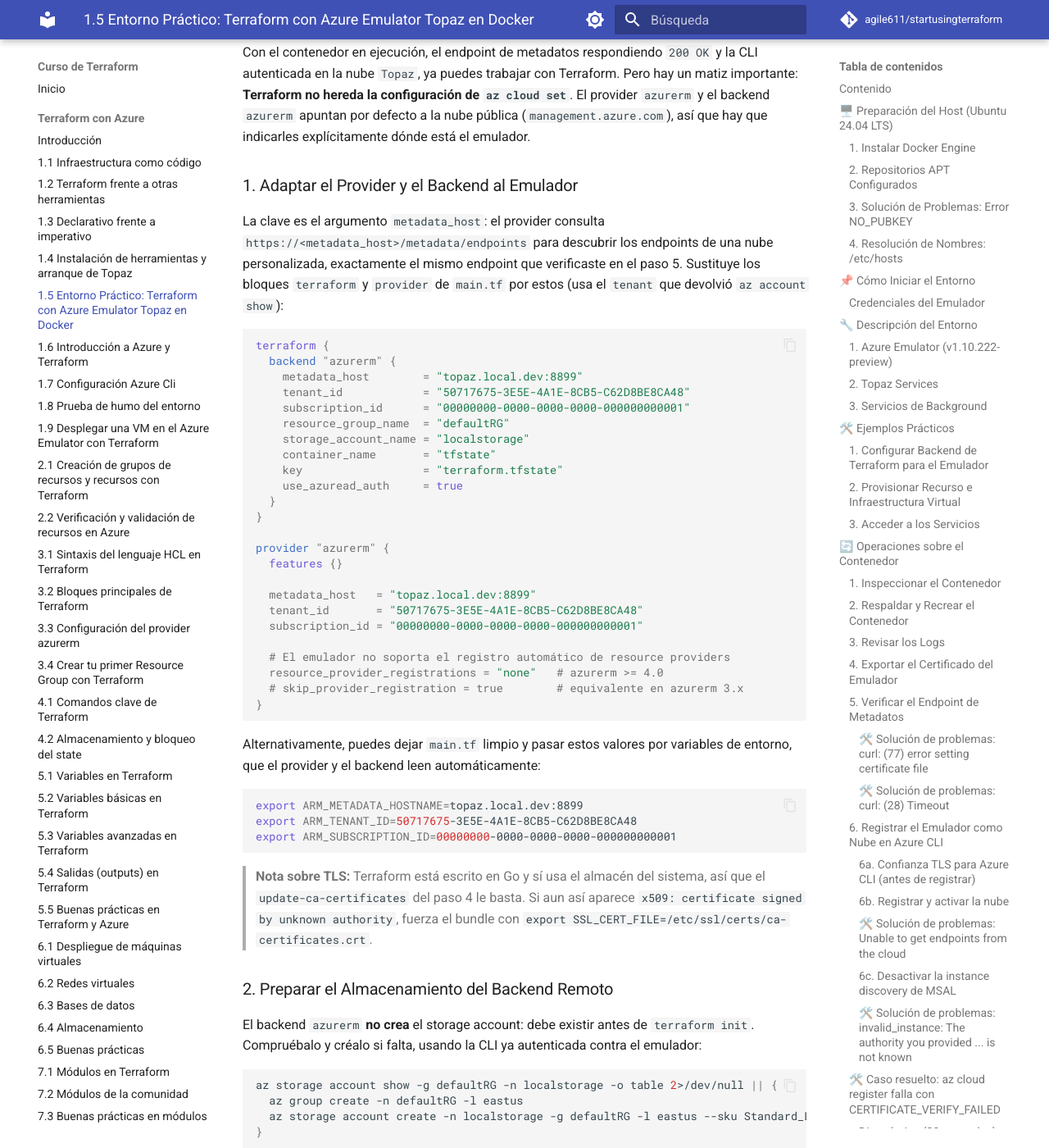
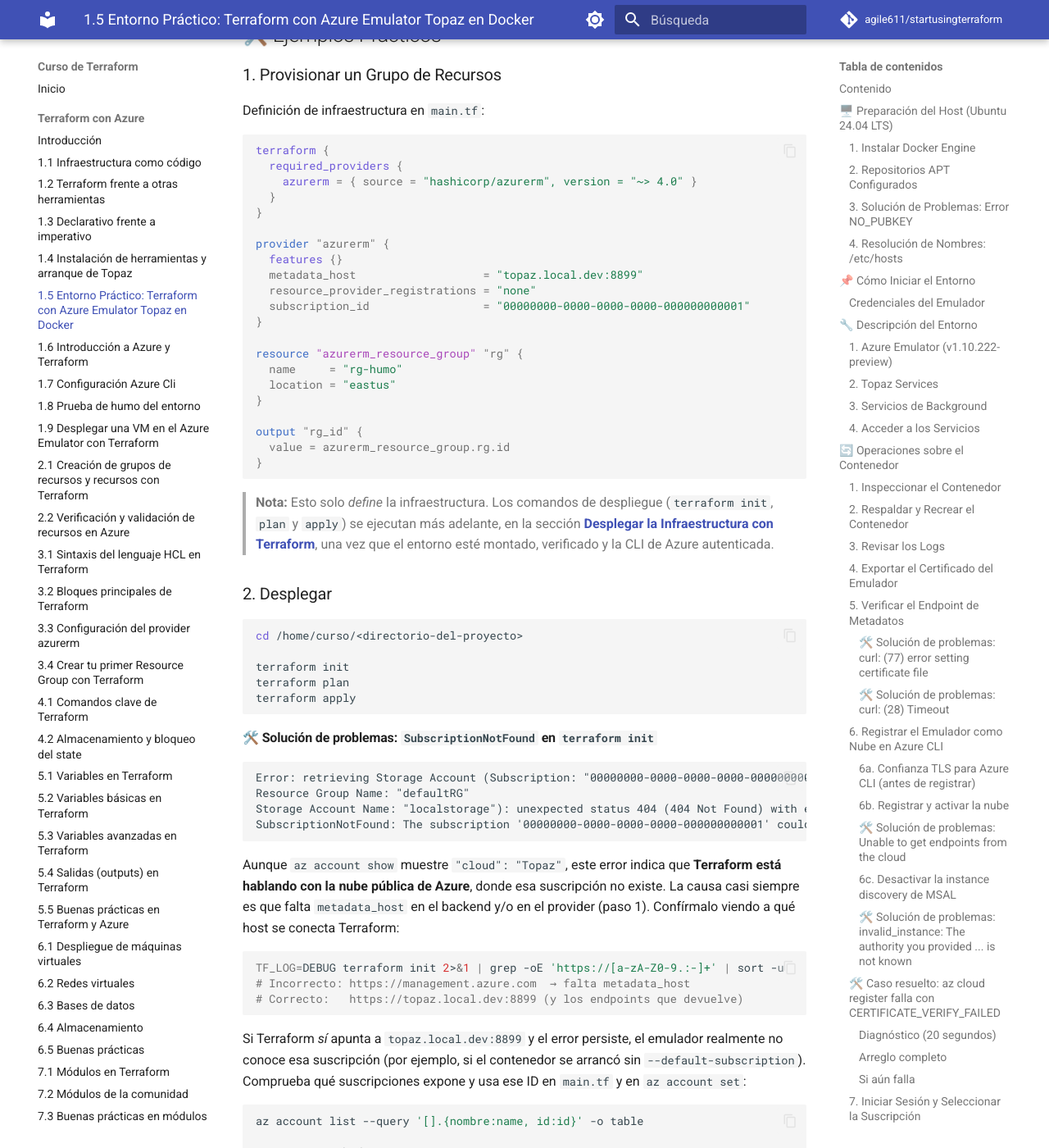
Before and after one commit to agile611/startusingterraform, an MkDocs documentation site: the page built from docs/azure/01-05-Entorno-Practico-Terraform-Azure-Emulator-Topaz-en-Docker.md, in a window 1280 px wide and 1400 px high, scrolled down 18850 px. Shown: the whole window at 82% size. Built offline with MkDocs 1.6.1 and Material for MkDocs 9.7.7, drawn with Linux system fonts in a browser that asks for light colours; comment, search, counter and statistics services are not loaded; some of the changed text lies outside the part shown.

Commit message:
new changes

````diff
--- a/docs/azure/01-05-Entorno-Práctico-Terraform-Azure-Emulator-Topaz-en-Docker.md
+++ b/docs/azure/01-05-Entorno-Practico-Terraform-Azure-Emulator-Topaz-en-Docker.md
@@ -242,83 +242,11 @@ Tareas automáticas para mantener el entorno:
 - Sincronización de Storage: cada 30 segundos.
 - Expiración de mensajes en Service Bus: cada 30 segundos.
 
-<a id="ejemplos"></a>
-
-## 🛠️ Ejemplos Prácticos
-
-### 1. Configurar Backend de Terraform para el Emulador
-
-Agrega la configuración del backend en un archivo como `backend.tf` o al inicio de tu `main.tf`:
-
-```hcl
-terraform {
-  backend "azurerm" {
-    subscription_id      = "00000000-0000-0000-0000-000000000000" # ID genérico del emulador
-    resource_group_name  = "defaultRG"
-    storage_account_name = "localstorage"
-    container_name       = "tfstate"
-    key                  = "terraform.tfstate"
-  }
-}
-```
-
-### 2. Provisionar Recurso e Infraestructura Virtual
-
-Definición de infraestructura en `main.tf`:
-
-```hcl
-provider "azurerm" {
-  features {}
-}
-
-resource "azurerm_resource_group" "ejemplo" {
-  name     = "rg-declarativo-topaz"
-  location = "eastus"
-}
-
-resource "azurerm_network_interface" "ejemplo" {
-  name                = "nic-resiliente"
-  location            = azurerm_resource_group.ejemplo.location
-  resource_group_name = azurerm_resource_group.ejemplo.name
-}
-
-resource "azurerm_virtual_machine" "ejemplo" {
-  name                  = "vm-resiliente"
-  location              = azurerm_resource_group.ejemplo.location
-  resource_group_name   = azurerm_resource_group.ejemplo.name
-  vm_size               = "Standard_B1s"
-  network_interface_ids = [azurerm_network_interface.ejemplo.id]
-
-  storage_image_reference {
-    publisher = "Canonical"
-    offer     = "UbuntuServer"
-    sku       = "18.04-LTS"
-    version   = "latest"
-  }
-
-  storage_os_disk {
-    name          = "disk-resiliente"
-    caching       = "ReadWrite"
-    create_option = "FromImage"
-  }
-
-  os_profile {
-    computer_name  = "vm-resiliente"
-    admin_username = "adminuser"
-    admin_password = "P@ssw0rd1234!"
-  }
-}
-```
-
-> **Nota:** Estos dos archivos solo *definen* la infraestructura. Los comandos de despliegue (`terraform init`, `plan` y `apply`) se ejecutan más adelante, en la sección [**Desplegar la Infraestructura con Terraform**](#desplegar), una vez que el entorno esté montado, verificado y la CLI de Azure autenticada.
-
-### 3. Acceder a los Servicios
+### 4. Acceder a los Servicios
 
 Todos los endpoints están disponibles en `https://topaz.local.dev:8899` (usa el ID de suscripción genérico).
 
 Para el **Forward Proxy de Topaz**, usa el puerto `8900`.
-
-<a id="operaciones"></a>
 
 ## 🔄 Operaciones sobre el Contenedor
 
@@ -799,89 +727,73 @@ az account show --query '{nombre:name,id:id,tenant:tenantId,cloud:environmentNam
 
 > **💡 Las variables `ARM_*` no estorban.** Déjalas exportadas: Terraform las leerá más adelante para el provider y el backend. Simplemente no sirven para redirigir a Azure CLI. Cada herramienta tiene su propio "mando": `az cloud set` para la CLI, `metadata_host` / `ARM_METADATA_HOSTNAME` para Terraform.
 
-<a id="desplegar"></a>
+# Resolución de problemas: Acceso a Topaz Azure Emulator en Firefox
 
-## ▶️ Desplegar la Infraestructura con Terraform
+## Descripción del problema
+Al intentar acceder a la interfaz de autenticación del emulador Topaz mediante la URL por defecto:
+`https://topaz.local.dev:8899/devicelogin`
+
+Firefox bloquea la conexión o no permite cargar la página debido a restricciones de seguridad en los certificados SSL autofirmados y las políticas HSTS aplicadas a los dominios `.dev`.
+
+### Causa raíz
+- **Certificados autofirmados**: Firefox utiliza su propio almacén de certificados aislado y no confía automáticamente en la entidad emisora (CA) local generada por Topaz.
+- **Restricciones de dominio .dev**: Los dominios con la extensión .dev fuerzan conexiones HTTPS mediante HSTS (HTTP Strict Transport Security), lo que impide a Firefox añadir excepciones manuales de seguridad para esos nombres de dominio.
+
+## Solución
+Sustituir el nombre de host `topaz.local.dev` por la dirección IP de bucle invertido (loopback) `127.0.0.1`.
+
+### Cambio de URL:
+❌ **URL original (bloqueada)**:
+`https://topaz.local.dev:8899/devicelogin`
+✅ **URL corregida**:
+`https://127.0.0.1:8899/devicelogin`
+
+## Pasos para acceder
+1. Abre Firefox e introduce en la barra de direcciones:
+   `https://127.0.0.1:8899/devicelogin`
+2. Si Firefox muestra la pantalla "Advertencia: Riesgo potencial de seguridad a continuación":
+   - Haz clic en **Avanzado...**
+   - Haz clic en **Aceptar el riesgo y continuar**.
+3. La página de inicio de sesión del emulador se cargará correctamente.
+4. Debes poner el device code que te genera el az login y de usuario `topazadmin@topaz.local.dev`
+
+## ▶️ Desplegar la Infraestructura de prueba con Terraform para probar el entorno
 
 Con el contenedor en ejecución, el endpoint de metadatos respondiendo `200 OK` y la CLI autenticada en la nube `Topaz`, ya puedes trabajar con Terraform. Pero hay un matiz importante: **Terraform no hereda la configuración de `az cloud set`**. El provider `azurerm` y el backend `azurerm` apuntan por defecto a la nube pública (`management.azure.com`), así que hay que indicarles explícitamente dónde está el emulador.
 
-### 1. Adaptar el Provider y el Backend al Emulador
+## 🛠️ Ejemplos Prácticos
 
-La clave es el argumento `metadata_host`: el provider consulta `https://<metadata_host>/metadata/endpoints` para descubrir los endpoints de una nube personalizada, exactamente el mismo endpoint que verificaste en el paso 5. Sustituye los bloques `terraform` y `provider` de `main.tf` por estos (usa el `tenant` que devolvió `az account show`):
+### 1. Provisionar un Grupo de Recursos
+
+Definición de infraestructura en `main.tf`:
 
 ```hcl
 terraform {
-  backend "azurerm" {
-    metadata_host        = "topaz.local.dev:8899"
-    tenant_id            = "50717675-3E5E-4A1E-8CB5-C62D8BE8CA48"
-    subscription_id      = "00000000-0000-0000-0000-000000000001"
-    resource_group_name  = "defaultRG"
-    storage_account_name = "localstorage"
-    container_name       = "tfstate"
-    key                  = "terraform.tfstate"
-    use_azuread_auth     = true
+  required_providers {
+    azurerm = { source = "hashicorp/azurerm", version = "~> 4.0" }
   }
 }
 
 provider "azurerm" {
   features {}
+  metadata_host                   = "topaz.local.dev:8899"
+  resource_provider_registrations = "none"
+  subscription_id                 = "00000000-0000-0000-0000-000000000001"
+}
 
-  metadata_host   = "topaz.local.dev:8899"
-  tenant_id       = "50717675-3E5E-4A1E-8CB5-C62D8BE8CA48"
-  subscription_id = "00000000-0000-0000-0000-000000000001"
+resource "azurerm_resource_group" "rg" {
+  name     = "rg-humo"
+  location = "eastus"
+}
 
-  # El emulador no soporta el registro automático de resource providers
-  resource_provider_registrations = "none"   # azurerm >= 4.0
-  # skip_provider_registration = true        # equivalente en azurerm 3.x
+output "rg_id" {
+  value = azurerm_resource_group.rg.id
 }
 ```
 
-Alternativamente, puedes dejar `main.tf` limpio y pasar estos valores por variables de entorno, que el provider y el backend leen automáticamente:
+> **Nota:** Esto solo *define* la infraestructura. Los comandos de despliegue (`terraform init`, `plan` y `apply`) se ejecutan más adelante, en la sección [**Desplegar la Infraestructura con Terraform**](#desplegar), una vez que el entorno esté montado, verificado y la CLI de Azure autenticada.
 
-```bash
-export ARM_METADATA_HOSTNAME=topaz.local.dev:8899
-export ARM_TENANT_ID=50717675-3E5E-4A1E-8CB5-C62D8BE8CA48
-export ARM_SUBSCRIPTION_ID=00000000-0000-0000-0000-000000000001
-```
-
-> **Nota sobre TLS:** Terraform está escrito en Go y sí usa el almacén del sistema, así que el `update-ca-certificates` del paso 4 le basta. Si aun así aparece `x509: certificate signed by unknown authority`, fuerza el bundle con `export SSL_CERT_FILE=/etc/ssl/certs/ca-certificates.crt`.
-
-### 2. Preparar el Almacenamiento del Backend Remoto
-
-El backend `azurerm` **no crea** el storage account: debe existir antes de `terraform init`. Compruébalo y créalo si falta, usando la CLI ya autenticada contra el emulador:
-
-```bash
-az storage account show -g defaultRG -n localstorage -o table 2>/dev/null || {
-  az group create -n defaultRG -l eastus
-  az storage account create -n localstorage -g defaultRG -l eastus --sku Standard_LRS
-}
-
-az storage container create -n tfstate --account-name localstorage --auth-mode login
-```
-
-> **Nota:** Según los metadatos, el sufijo de Storage del emulador es `storage.topaz.local.dev:8891`, así que el backend intentará conectar a `https://localstorage.storage.topaz.local.dev:8891`. Para que funcione, ese nombre debe resolver a `127.0.0.1` en `/etc/hosts` y el contenedor debe publicar el puerto 8891 (`-p 8891:8891` en el `docker run`; si lo recreas, repite el paso 4 del certificado). Si no quieres complicar la práctica con esto, usa la alternativa del paso 3.
-
-### 3. Alternativa: Backend Local
-
-El objetivo de la práctica es desplegar recursos en el emulador, no gestionar el estado remoto. Si el backend remoto da problemas, elimina (o comenta) el bloque `backend "azurerm"` y Terraform guardará el estado en `terraform.tfstate` dentro del directorio del proyecto. El provider sigue necesitando `metadata_host`:
-
-```hcl
-terraform {
-  # backend "azurerm" { ... }   # desactivado: estado local
-}
-
-provider "azurerm" {
-  features {}
-  metadata_host                   = "topaz.local.dev:8899"
-  tenant_id                       = "50717675-3E5E-4A1E-8CB5-C62D8BE8CA48"
-  subscription_id                 = "00000000-0000-0000-0000-000000000001"
-  resource_provider_registrations = "none"
-}
-```
-
-Si ya habías ejecutado `terraform init` con el backend remoto, vuelve a inicializar con `terraform init -reconfigure`.
-
-### 4. Desplegar
+### 2. Desplegar
 
 ```bash
 cd /home/curso/<directorio-del-proyecto>
--- a/mkdocs.yml
+++ b/mkdocs.yml
@@ -45,7 +45,7 @@ nav:
       - "1.2 Terraform frente a otras herramientas": azure/01-02-comparativa-herramientas.md
       - "1.3 Declarativo frente a imperativo": azure/01-03-declarativo-imperativo.md
       - "1.4 Instalación de herramientas y arranque de Topaz": azure/01-04-Instalacion-de-herramientas-y-arranque-de-Topaz.md
-      - "1.5 Entorno Práctico: Terraform con Azure Emulator Topaz en Docker": azure/01-05-Entorno-Práctico-Terraform-Azure-Emulator-Topaz-en-Docker.md
+      - "1.5 Entorno Práctico: Terraform con Azure Emulator Topaz en Docker": azure/01-05-Entorno-Practico-Terraform-Azure-Emulator-Topaz-en-Docker.md
       - "1.6 Introducción a Azure y Terraform": azure/01-06-Introduccion-a-Azure-y-Terraform.md
       - "1.7 Configuración Azure Cli": azure/01-07-configuracion-azure-cli.md
       - "1.8 Prueba de humo del entorno": azure/01-08-prueba-de-humo.md
````
